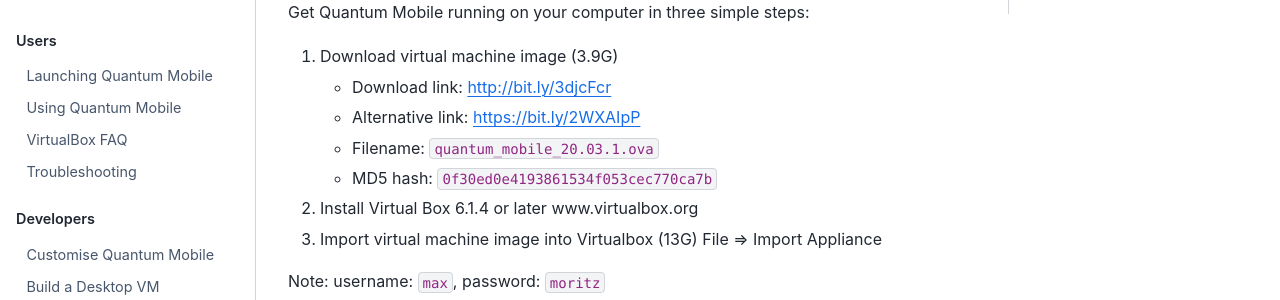
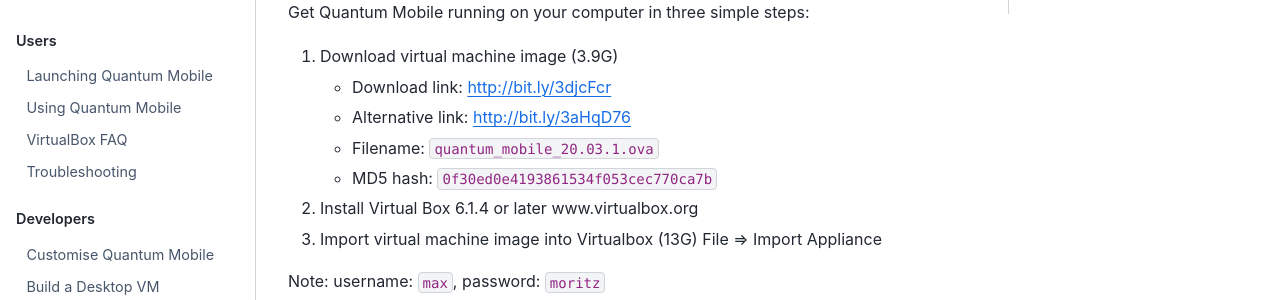
Before and after one commit to marvel-nccr/quantum-mobile, a Sphinx documentation site: the page built from docs/releases/desktop/20.03.1.md, in a window 1280 px wide and 900 px high. Shown: the part 217-517 px from the top of the window. Built offline with Sphinx 7.4.7 and the Sphinx Book theme 1.1.4, drawn with Linux system fonts in a browser that asks for light colours; some of the changed lines change nothing that is shown.

Commit message:
📚 DOCS: Update alternative link for v20.03.1

```diff
--- a/docs/releases/desktop/20.03.1.md
+++ b/docs/releases/desktop/20.03.1.md
@@ -14,7 +14,7 @@
 
  1. Download virtual machine image (3.9G)
     - Download link: <http://bit.ly/3djcFcr>
-    - Alternative link: <https://bit.ly/2WXAIpP>
+    - Alternative link: <http://bit.ly/3aHqD76>
     - Filename: `quantum_mobile_20.03.1.ova`
     - MD5 hash: `0f30ed0e4193861534f053cec770ca7b`
  2. Install Virtual Box 6.1.4 or later
```
